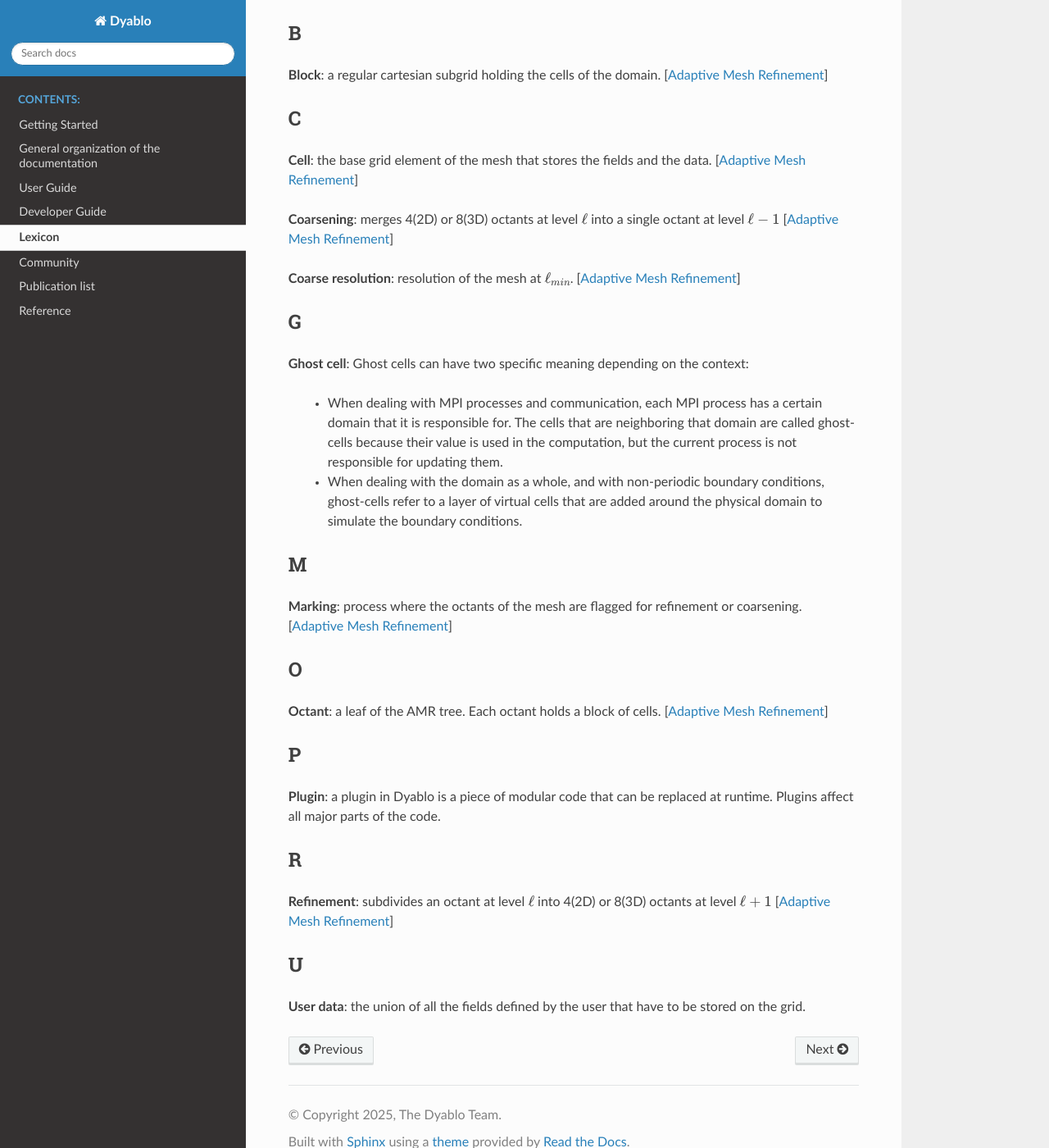
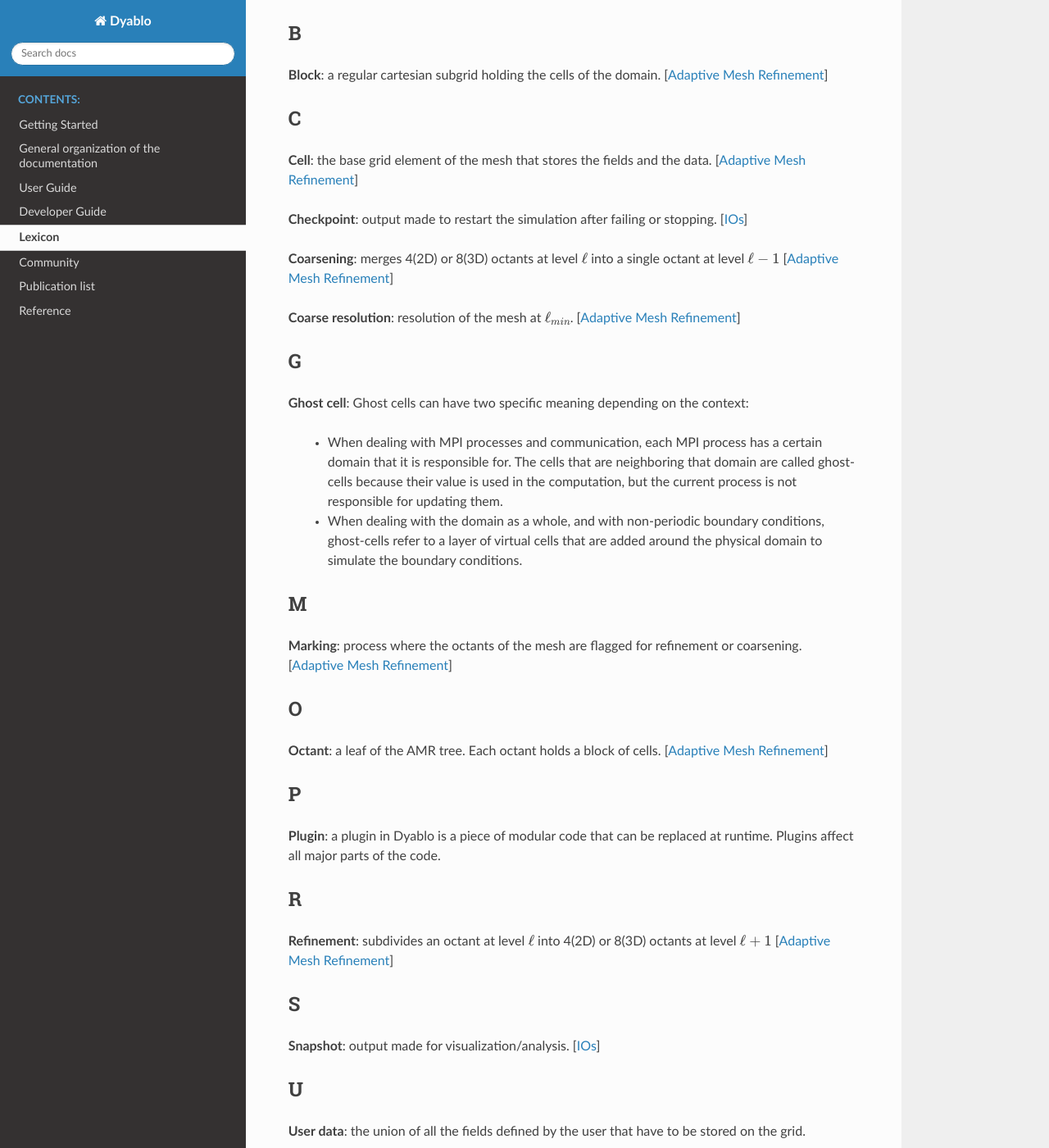
Before and after one commit to Dyablo-HPC/dyablo-docs, a Sphinx documentation site: the page built from source/lexicon.rst, in a window 1280 px wide and 1400 px high, scrolled down 312 px. Shown: the whole window at 82% size. Built offline with Sphinx 7.4.7 and the Read the Docs theme 3.1.0, drawn with Linux system fonts in a browser that asks for light colours; formulas are drawn with MathJax 3; pages that are not in the unit, such as notebooks, are missing from menus.

Commit message:
Updated lexicon

```diff
--- a/source/lexicon.rst
+++ b/source/lexicon.rst
@@ -17,6 +17,8 @@ C
 -
 
 **Cell**: the base grid element of the mesh that stores the fields and the data. [:doc:`userguide/amr`]
+
+**Checkpoint**: output made to restart the simulation after failing or stopping. [:doc:`userguide/ios`]
 
 **Coarsening**: merges 4(2D) or 8(3D) octants at level :math:`\ell` into a single octant at level :math:`\ell-1` [:doc:`userguide/amr`]
 
@@ -51,6 +53,11 @@ R
 
 **Refinement**: subdivides an octant at level :math:`\ell` into 4(2D) or 8(3D) octants at level :math:`\ell+1` [:doc:`userguide/amr`]
 
+S
+-
+
+**Snapshot**: output made for visualization/analysis. [:doc:`userguide/ios`]
+
 U
 -
 
```
